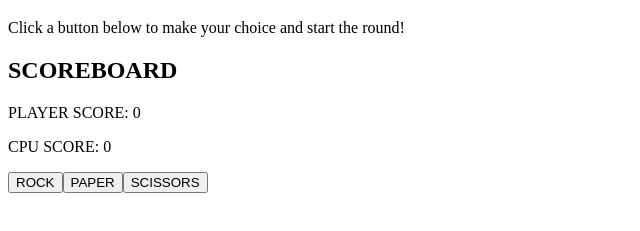
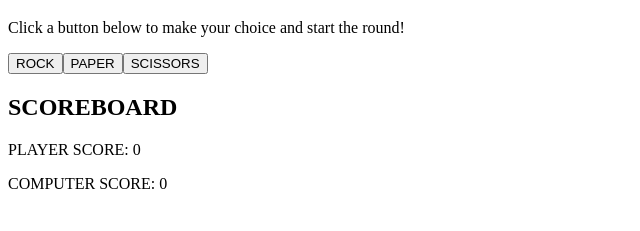
Before and after one commit to lukasxlabrie/rockPaperScissors, a plain HTML site: page index.html in a window 1280 px wide. Shown: the part 61-292 px from the top of the page, without its empty margins (0-640 px from the left). Drawn offline with Linux system fonts and the light colour scheme.

Commit message:
created scoreboard

```diff
--- a/index.html
+++ b/index.html
@@ -7,10 +7,6 @@
 <body>
     <h1> Rock, Paper, Scissors</h1>
     <p>Click a button below to make your choice and start the round!</p>
-    <div id="scoreboard">
-    <h2>SCOREBOARD</h2>
-    </div>
-
     <script>
     const playerSelection = "";
     const playerScore = 0;
@@ -34,15 +30,16 @@
     //apend buttons to body
     document.body.appendChild(buttons);
 
-
-    // Reference to the existing scoreboard element
-    const scoreBoard = document.querySelector("#scoreboard");
-
     // Create and append player score paragraph
-    const playerTally = document.createElement("p");
-    playerTally.id = "player-score";
-    playerTally.textContent = "PLAYER SCORE: 0"; // Initial score
-    scoreBoard.appendChild(playerTally);
+    const scoreBoardTitle = document.createElement("h2");
+    scoreBoardTitle.textContent="SCOREBOARD";
+    document.body.appendChild(scoreBoardTitle);
+    const playerScoreBoard = document.createElement("p");
+    playerScoreBoard.textContent = "PLAYER SCORE: 0"; // Initial score
+    const compScoreBoard = document.createElement("p");
+    compScoreBoard.textContent = "COMPUTER SCORE: 0"; //initial score
+    document.body.appendChild(playerScoreBoard);
+    document.body.appendChild(compScoreBoard);
 
     // Create and append CPU score paragraph
     const cpuTally = document.createElement("p");
```
